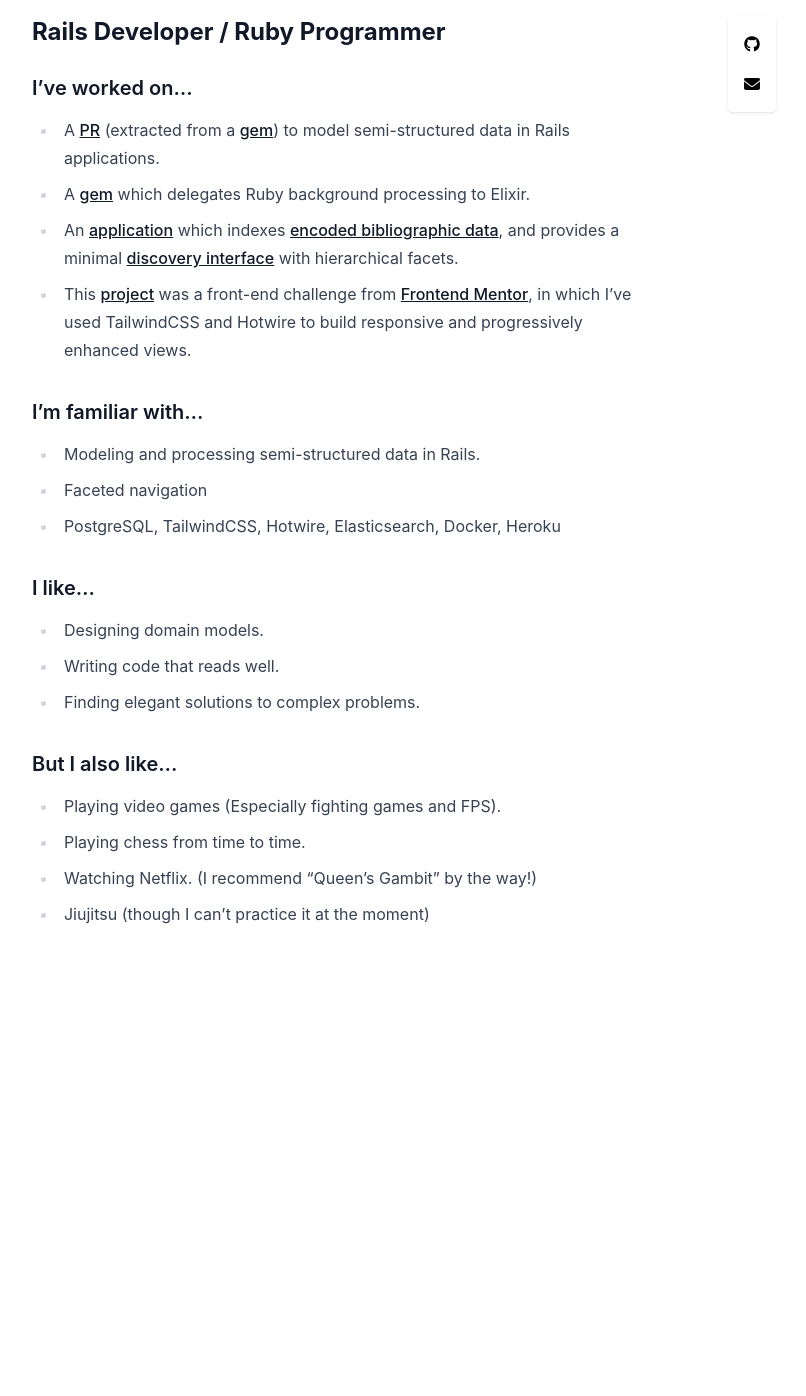
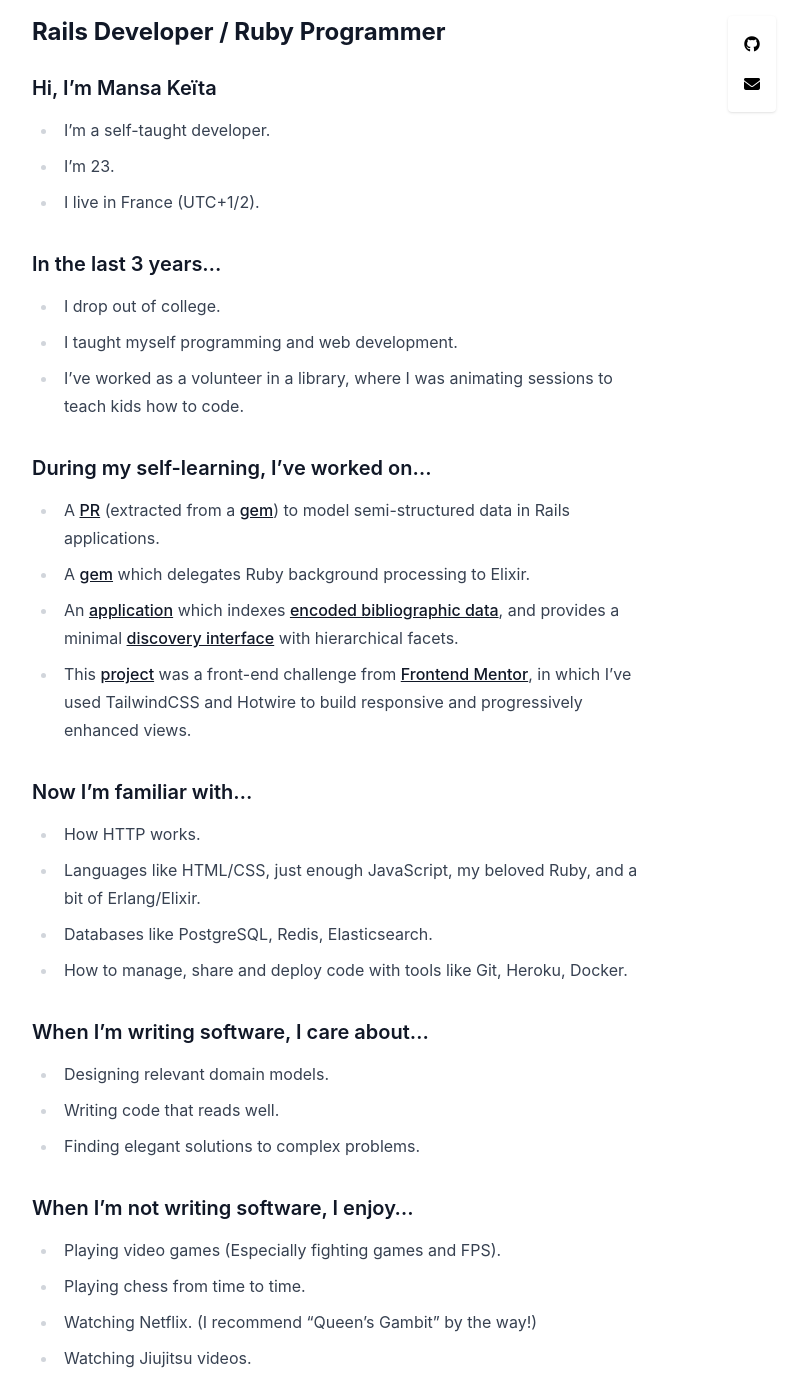
Before and after one commit to Mansakondo/Mansakondo.github.io, a Jekyll site: the page built from index.md, in a window 1280 px wide. Shown: the whole page, without its empty margins (296-1102 px from the left). Built offline with Jekyll 4.4.1, drawn with Linux system fonts in a browser that asks for light colours; nearby versions of some CDN libraries; before the commit the page ends 952 px from its top, so only the background shows below that.

Commit message:
Update resume

```diff
--- a/index.md
+++ b/index.md
@@ -1,27 +1,39 @@
 ---
 layout: default
-title: "Resume"
+title: "Mansa Keïta"
 ---
 ## Rails Developer / Ruby Programmer
 
-### I've worked on...
+### Hi, I'm Mansa Keïta
+* I'm a self-taught developer.
+* I'm 23.
+* I live in France (UTC+1/2).
+
+### In the last 3 years...
+* I drop out of college.
+* I taught myself programming and web development.
+* I've worked as a volunteer in a library, where I was animating sessions to teach kids how to
+		code.
+
+### During my self-learning, I've worked on...
 * A [PR](https://github.com/rails/rails/pull/43399) (extracted from a [gem](https://github.com/mansakondo/activemodel-embedding)) to model semi-structured data in Rails applications.
 * A [gem](https://github.com/mansakondo/parallelixir) which delegates Ruby background processing to Elixir.
 * An [application](https://karan-demo.herokuapp.com/) which indexes [encoded bibliographic data](https://en.wikipedia.org/wiki/MARC_standards), and provides a minimal [discovery interface](https://blog.andornot.com/blog/discovery-interfaces-a-new-opac-for-libraries/) with hierarchical facets.
 * This [project](https://rest-countries-challenge.herokuapp.com/) was a front-end challenge from [Frontend Mentor](https://www.frontendmentor.io/challenges/rest-countries-api-with-color-theme-switcher-5cacc469fec04111f7b848ca), in which I've used TailwindCSS and Hotwire to build responsive and progressively enhanced views.
 
-### I'm familiar with...
-* Modeling and processing semi-structured data in Rails.
-* Faceted navigation
-* PostgreSQL, TailwindCSS, Hotwire, Elasticsearch, Docker, Heroku
+### Now I'm familiar with...
+* How HTTP works.
+* Languages like HTML/CSS, just enough JavaScript, my beloved Ruby, and a bit of Erlang/Elixir.
+* Databases like PostgreSQL, Redis, Elasticsearch.
+* How to manage, share and deploy code with tools like Git, Heroku, Docker.
 
-### I like...
-* Designing domain models.
+### When I'm writing software, I care about...
+* Designing relevant domain models.
 * Writing code that reads well.
 * Finding elegant solutions to complex problems.
 
-### But I also like...
+### When I'm not writing software, I enjoy...
 * Playing video games (Especially fighting games and FPS).
 * Playing chess from time to time.
 * Watching Netflix. (I recommend "Queen's Gambit" by the way!)
-* Jiujitsu (though I can't practice it at the moment)
+* Watching Jiujitsu videos.
```
